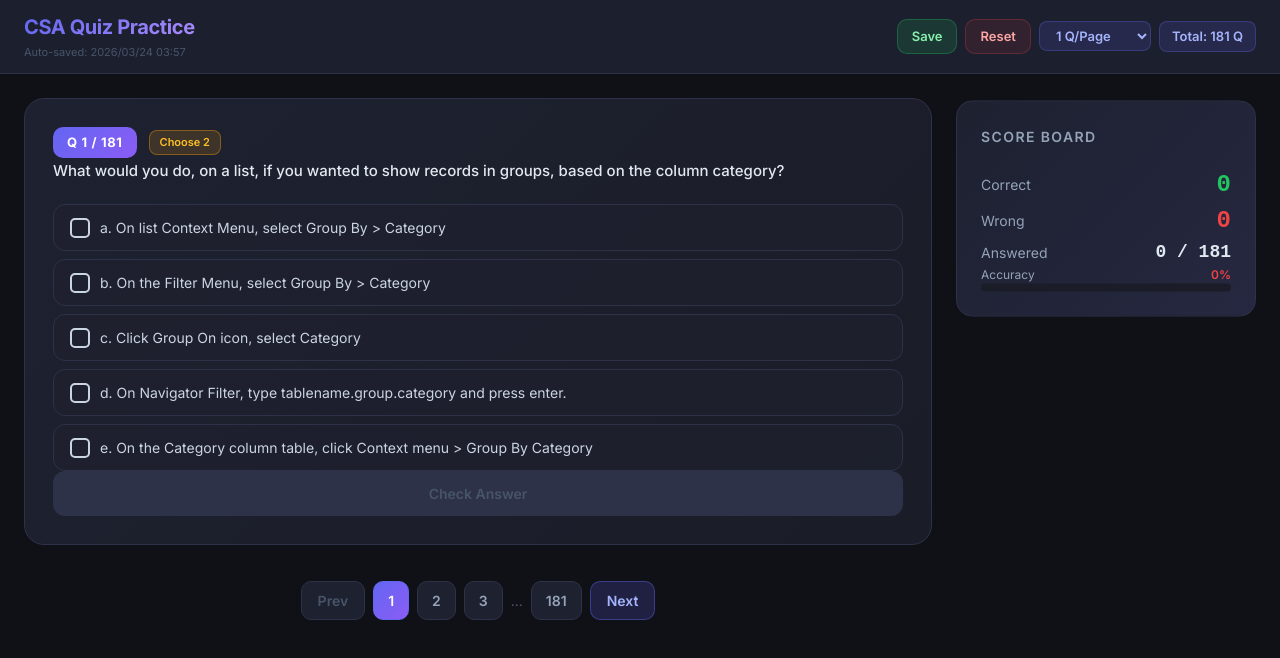
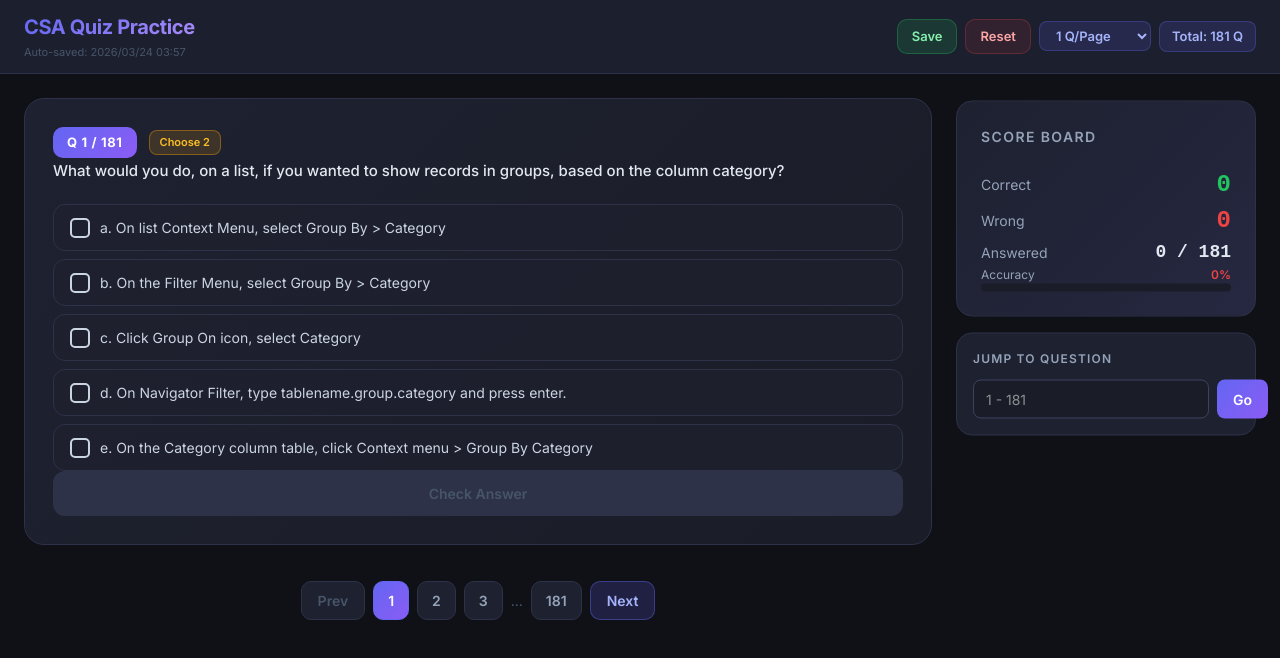
Before and after one commit to n-seiyaku/service-now-csa, a React (Vite) app: page / in a window 1280 px wide. Shown: the top 658 px of the page. Built offline with nearby package versions, Linux system fonts and the light colour scheme.

Commit message:
feat: jump to question

```diff
--- a/src/App.tsx
+++ b/src/App.tsx
@@ -160,7 +160,15 @@ const App: React.FC = () => {
     setView("quiz");
     setTimeout(() => {
       const el = document.getElementById(`question-${index}`);
-      if (el) el.scrollIntoView({ behavior: "smooth", block: "start" });
+      if (el) {
+        const headerOffset = 90; // ヘッダーの高さ分オフセット
+        const elementPosition = el.getBoundingClientRect().top;
+        const offsetPosition = elementPosition + window.pageYOffset - headerOffset;
+        window.scrollTo({
+          top: offsetPosition,
+          behavior: "smooth"
+        });
+      }
     }, 100);
   }, [pageSize]);
 
--- a/src/components/ScorePanel.tsx
+++ b/src/components/ScorePanel.tsx
@@ -124,6 +124,88 @@ export const ScorePanel: React.FC<ScorePanelProps> = ({
         </div>
       </div>
 
+      {/* 任意の質問へジャンプ */}
+      <div
+        style={{
+          background: '#1e2130',
+          border: '1px solid #2e3248',
+          borderRadius: '16px',
+          padding: '16px',
+        }}
+      >
+        <label
+          htmlFor="jump-input"
+          style={{
+            fontSize: '12px',
+            fontWeight: 600,
+            color: '#94a3b8',
+            textTransform: 'uppercase',
+            letterSpacing: '0.1em',
+            marginBottom: '12px',
+            display: 'block',
+          }}
+        >
+          Jump to Question
+        </label>
+        <div className="flex gap-2">
+          <input
+            id="jump-input"
+            type="text"
+            inputMode="numeric"
+            pattern="[0-9]*"
+            placeholder={`1 - ${total}`}
+            style={{
+              flex: 1,
+              background: '#1a1d27',
+              border: '1px solid #3e4260',
+              borderRadius: '8px',
+              padding: '8px 12px',
+              color: '#fff',
+              outline: 'none',
+              fontSize: '14px',
+            }}
+            onKeyDown={(e) => {
+              if (e.key === 'Enter') {
+                const val = parseInt(e.currentTarget.value, 10);
+                if (!isNaN(val) && val >= 1 && val <= total) {
+                  onJumpToQuestion(val - 1);
+                  e.currentTarget.value = '';
+                }
+              }
+            }}
+          />
+          <button
+            onClick={(e) => {
+              const input = e.currentTarget.previousSibling as HTMLInputElement;
+              const val = parseInt(input.value, 10);
+              if (!isNaN(val) && val >= 1 && val <= total) {
+                onJumpToQuestion(val - 1);
+                input.value = '';
+              }
+            }}
+            style={{
+              background: 'linear-gradient(135deg, #6366f1, #8b5cf6)',
+              border: 'none',
+              borderRadius: '8px',
+              padding: '0 16px',
+              color: '#fff',
+              fontWeight: 600,
+              fontSize: '14px',
+              cursor: 'pointer',
+              transition: 'opacity 0.2s',
+            }}
+            onMouseEnter={(e) => {
+              (e.target as HTMLElement).style.opacity = '0.9';
+            }}
+            onMouseLeave={(e) => {
+              (e.target as HTMLElement).style.opacity = '1';
+            }}
+          >
+            Go
+          </button>
+        </div>
+      </div>
+
       {/* 復習ボタン */}
       {wrongIndices.length > 0 && (
         <button
```
